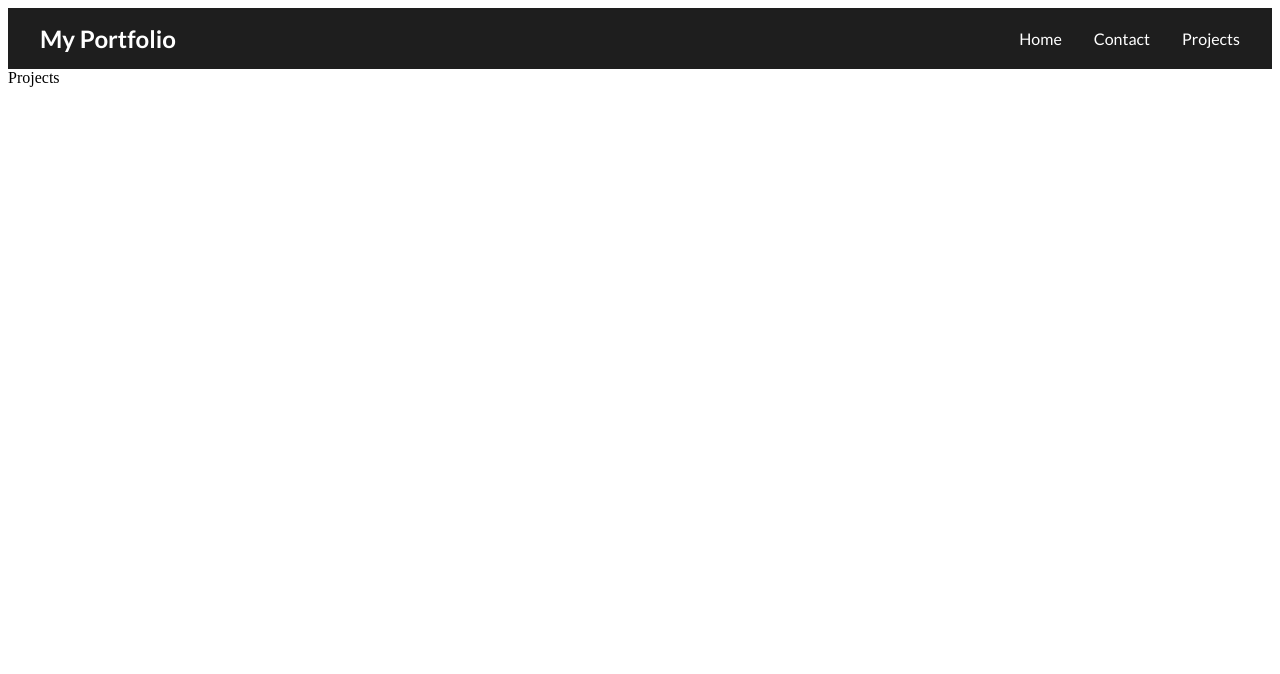
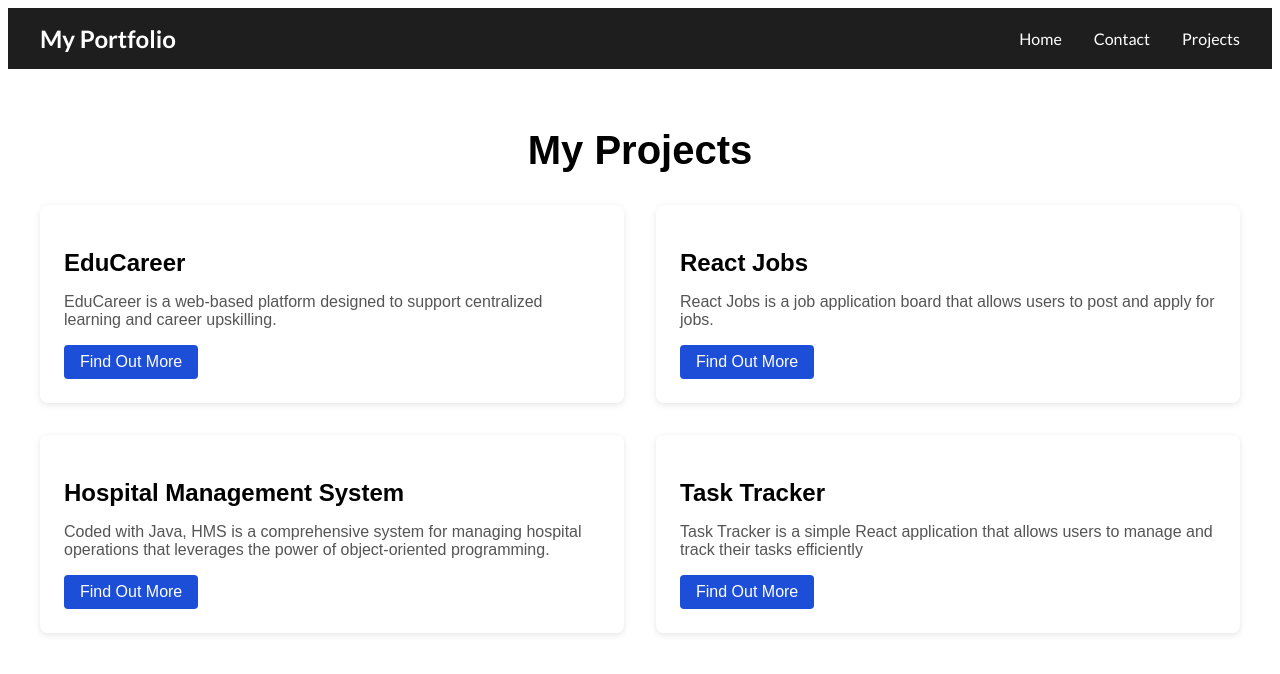
Before and after one commit to AlasamAkkit/yusiang-portfolio, a React (Vite) app: page /projects in a window 1280 px wide. Shown: the top 674 px of the page. Built offline with nearby package versions, Linux system fonts and the light colour scheme.

Commit message:
dummy projects page

```diff
--- a/src/pages/Projects.tsx
+++ b/src/pages/Projects.tsx
@@ -1,7 +1,50 @@
+import { Link } from 'react-router-dom';
+import '../styles/pagecss/projects.css';
+
+const projectData = [
+  {
+    id: 1,
+    title: "EduCareer",
+    description: "EduCareer is a web-based platform designed to support centralized learning and career upskilling.",
+    link: "/proj1",
+  },
+  {
+    id: 2,
+    title: "React Jobs",
+    description: "React Jobs is a job application board that allows users to post and apply for jobs.",
+    link: "/proj2",
+  },
+  {
+    id: 3,
+    title: "Hospital Management System",
+    description: "Coded with Java, HMS is a comprehensive system for managing hospital operations that leverages the power of object-oriented programming.",
+    link: "/proj3",
+  },
+  {
+    id: 4,
+    title: "Task Tracker",
+    description: "Task Tracker is a simple React application that allows users to manage and track their tasks efficiently",
+    link: "/proj4",
+  },
+];
+
 const Projects = () => {
   return (
-    <div>Projects</div>
-  )
-}
+    <div className="projects-container">
+      <h1 className="projects-title">My Projects</h1>
+      <div className="projects-grid">
+        {projectData.map((project) => (
+          <div key={project.id} className="project-card">
+            <h2 className="project-title">{project.title}</h2>
+            <p className="project-description">{project.description}</p>
+            <Link to={project.link} className="project-button">
+              Find Out More
+            </Link>
+          </div>
+        ))}
+      </div>
+    </div>
+  );
+};
 
-export default Projects
+export default Projects;
--- a/src/styles/pagecss/projects.css
+++ b/src/styles/pagecss/projects.css
@@ -0,0 +1,63 @@
+.projects-container {
+  max-width: 1200px;
+  margin: 0 auto;
+  padding: 2rem;
+  font-family: 'Poppins', sans-serif;
+}
+
+.projects-title {
+  text-align: center;
+  font-size: 2.5rem;
+  font-weight: bold;
+  margin-bottom: 2rem;
+}
+
+.projects-grid {
+  display: grid;
+  grid-template-columns: 1fr;
+  gap: 2rem;
+}
+
+@media (min-width: 768px) {
+  .projects-grid {
+    grid-template-columns: 1fr 1fr;
+  }
+}
+
+.project-card {
+  background-color: #fff;
+  border-radius: 8px;
+  padding: 1.5rem;
+  box-shadow: 0 2px 6px rgba(0,0,0,0.1);
+  transition: box-shadow 0.2s ease;
+}
+
+.project-card:hover {
+  box-shadow: 0 4px 12px rgba(0,0,0,0.2);
+}
+
+.project-title {
+  font-size: 1.5rem;
+  font-weight: 600;
+  margin-bottom: 0.5rem;
+}
+
+.project-description {
+  color: #555;
+  margin-bottom: 1rem;
+}
+
+.project-button {
+  display: inline-block;
+  padding: 0.5rem 1rem;
+  background-color: #1d4ed8;
+  color: #fff;
+  text-decoration: none;
+  border-radius: 4px;
+  transition: background-color 0.2s ease, transform 0.2s ease;
+}
+
+.project-button:hover {
+  background-color: #2563eb;
+  transform: scale(1.05);
+}
```
